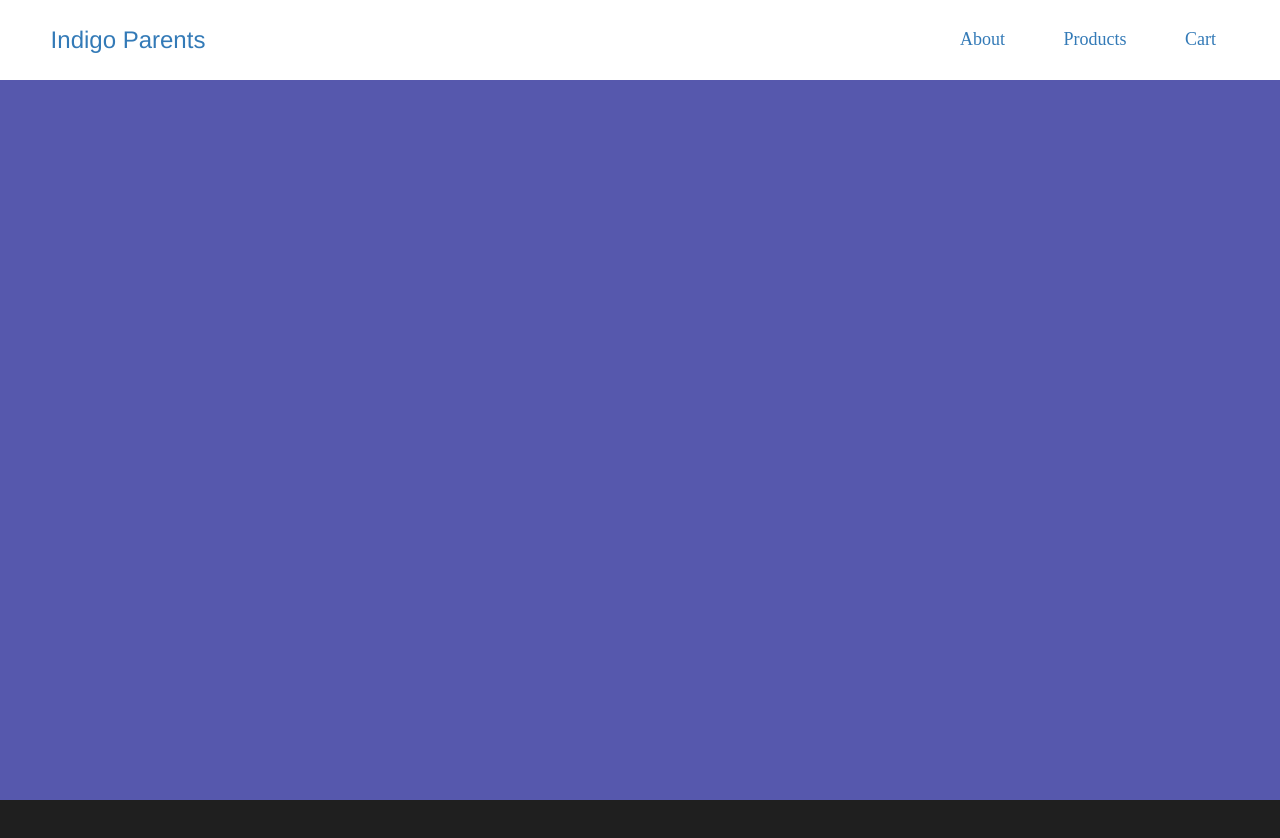
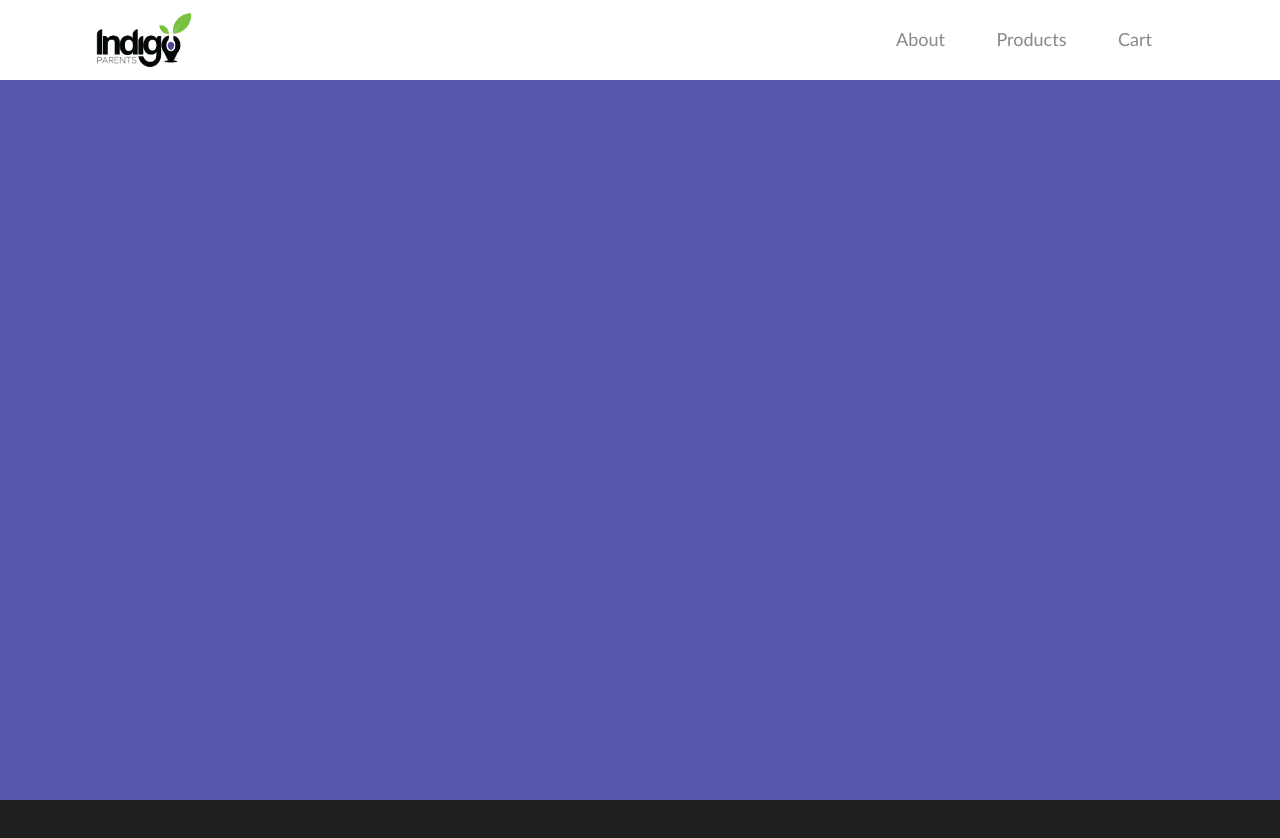
Before and after one commit to Indigo-Project/IndigoParents, a website: page public/index.html at #!/api in a window 1280 px wide. Drawn offline with nearby package versions, Linux system fonts and the light colour scheme; some packages are replaced by stand-ins of ours.

Commit message:
style updates

```diff
--- a/public/app/directives/partials/landing_page.html
+++ b/public/app/directives/partials/landing_page.html
@@ -1 +1 @@
-<main class="page-body"></main>
+<main class="page-body-wmast"></main>
--- a/public/app/directives/partials/masthead.html
+++ b/public/app/directives/partials/masthead.html
@@ -1,10 +1,11 @@
 <header class="masthead">
+  <div class="masthead-start-filler"></div>
   <div class="masthead-logo">
-    <a ui-sref="landingPage"><h3>Indigo Parents</h3></a>
+    <a ui-sref="landingPage"><h3><img class="masthead-logo" ng-src="../../../assets/img/IndigoParents.png" alt="Masthead-Logo"></h3></a>
   </div>
   <div class="masthead-mid-filler"></div>
   <div class="masthead-nav">
-    <a target="_blank" href="http://www.indigoproject.org/"><h4>About</h4></a>
+    <a target="_blank" href="http://www.indigoproject.org/parentnight"><h4>About</h4></a>
     <a ui-sref="productsPage"><h4>Products</h4></a>
     <a ui-sref="shoppingCart"><h4>Cart</h4></a>
   </div>
--- a/public/assets/styles/sass/base/_all.scss
+++ b/public/assets/styles/sass/base/_all.scss
@@ -1,2 +1,2 @@
+@import "typography";
 @import "page-element";
-@import "typography";
--- a/public/assets/styles/sass/base/_page-element.scss
+++ b/public/assets/styles/sass/base/_page-element.scss
@@ -11,11 +11,14 @@ header.masthead {
   height: 10vh;
   background-color: white;
   margin: 0;
+  .masthead-start-filler {
+    width: 7.5vw;
+  }
   .masthead-logo {
     display: flex;
     align-items: center;
     justify-content: center;
-    width: 20vw;
+    width: 7.5vw;
   }
   .masthead-mid-filler {
     width: 55vw;
@@ -27,14 +30,24 @@ header.masthead {
     width: 20vw;
   }
   .masthead-end-filler {
-    width: 5vw;
+    width: 10vw;
   }
 }
 
-main.page-body {
+img.masthead-logo {
+  width: 100%;
+  height: auto;
+}
+
+main.page-body-wmast {
   width: 100vw;
   height: 90vh;
   background-color: #5658AD;
+}
+
+main.page-body-full {
+  width: 100vw;
+  height: 100vh;
 }
 
 div.footer {
--- a/public/assets/styles/sass/base/_typography.scss
+++ b/public/assets/styles/sass/base/_typography.scss
@@ -1,7 +1,17 @@
+// @font-face {
+//   font-family: 'brandon-grotesque'
+// }
+
 h1,h2,h3,h4,h5,h6 {
   margin: 0;
 }
 
-.masthead-nav h4 {
-  font-family: Brandon Grotesque;
+.masthead-nav {
+  h4 {
+  font-family: Optima;
+  color: #888888;
+  }
+  a {
+    text-decoration: none;
+  }
 }
--- a/server.js
+++ b/server.js
@@ -21,6 +21,7 @@ app.use(express.static(path.join(__dirname, 'public')));
 app.use("/products", express.static(__dirname + "/public/index.html"));
 app.use("/cart", express.static(__dirname + "/public/index.html"));
 app.use("/checkout", express.static(__dirname + "/public/index.html"));
+app.use("/success", express.static(__dirname + "/public/index.html"));
 
 app.use('/admin', admin);
 app.use('/api', api);
```
Also changed, not shown: public/assets/img/IndigoParents.png (added), public/assets/img/Parent 1.png (added), public/assets/img/Parent 3.png (added), public/assets/img/Students Jumping Outside (Fiverr 3).jpg (added), public/assets/img/teacher.jpg (added), public/assets/styles/style.css, 5 other files.
